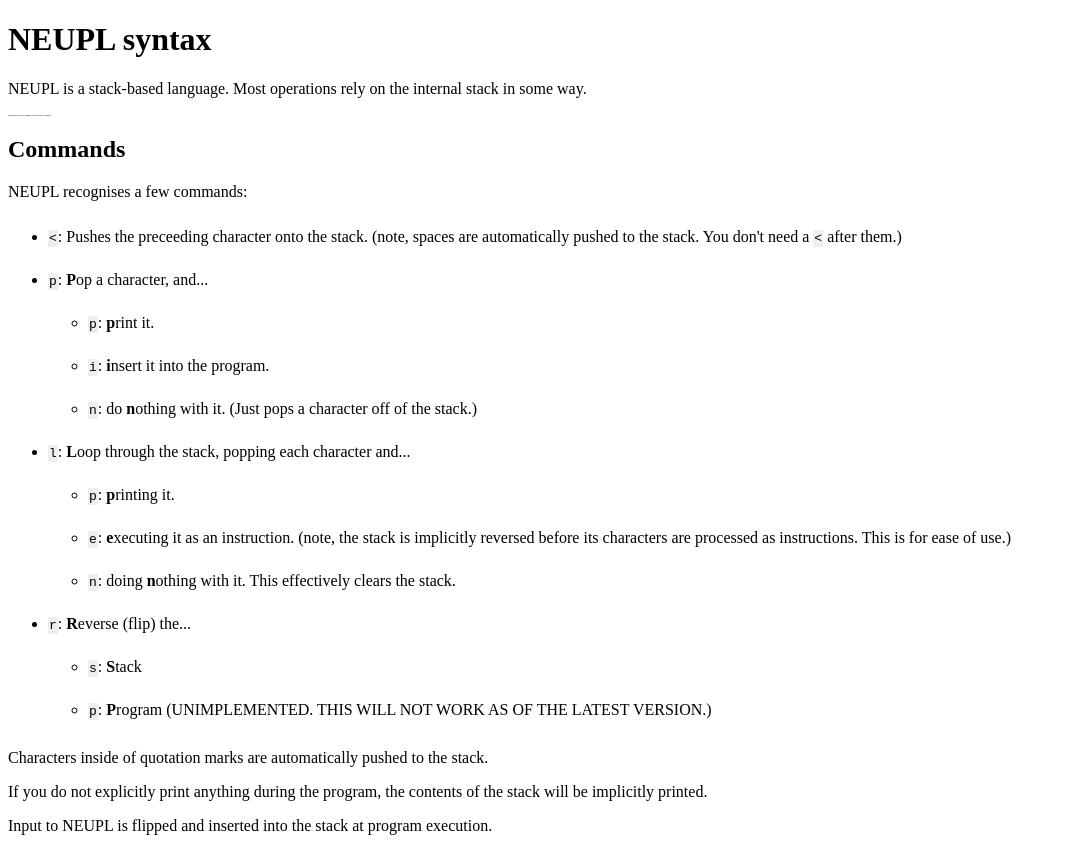
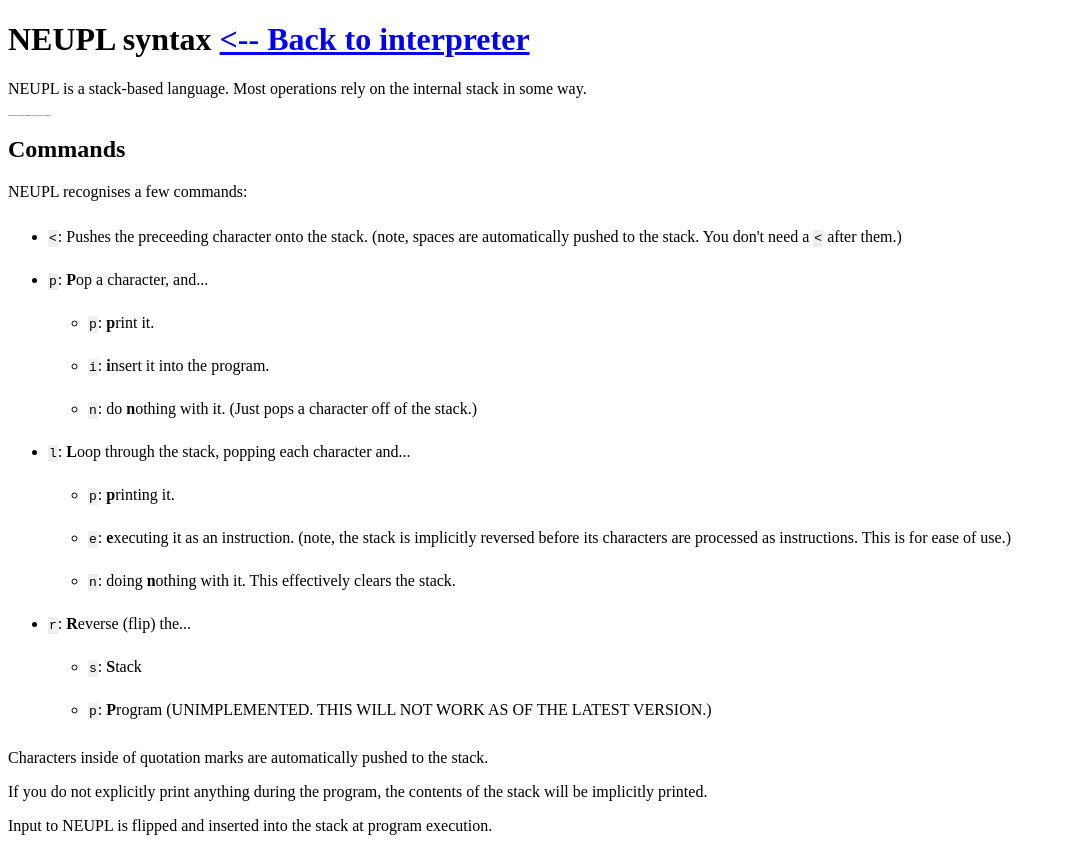
Before and after one commit to Legend-of-iPhoenix/NEUPL, a plain HTML site: page docs/index.html in a window 1280 px wide. Shown: the whole page, without its empty margins (0-1066 px from the left). Drawn offline with Linux system fonts and the light colour scheme.

Commit message:
Update index.html

```diff
--- a/docs/index.html
+++ b/docs/index.html
@@ -29,7 +29,7 @@
 	</style>
 </head>
 <body>
-	<h1>NEUPL syntax</h1>
+	<h1>NEUPL syntax <a href="../">&lt;-- Back to interpreter</a></h1>
 	<p> NEUPL is a stack-based language. Most operations rely on the internal stack in some way. </p>
 	<p style="font-size: 2px;"> Please note that this language is not Turing-Complete. </p>
 	<h2> Commands </h2>
```
